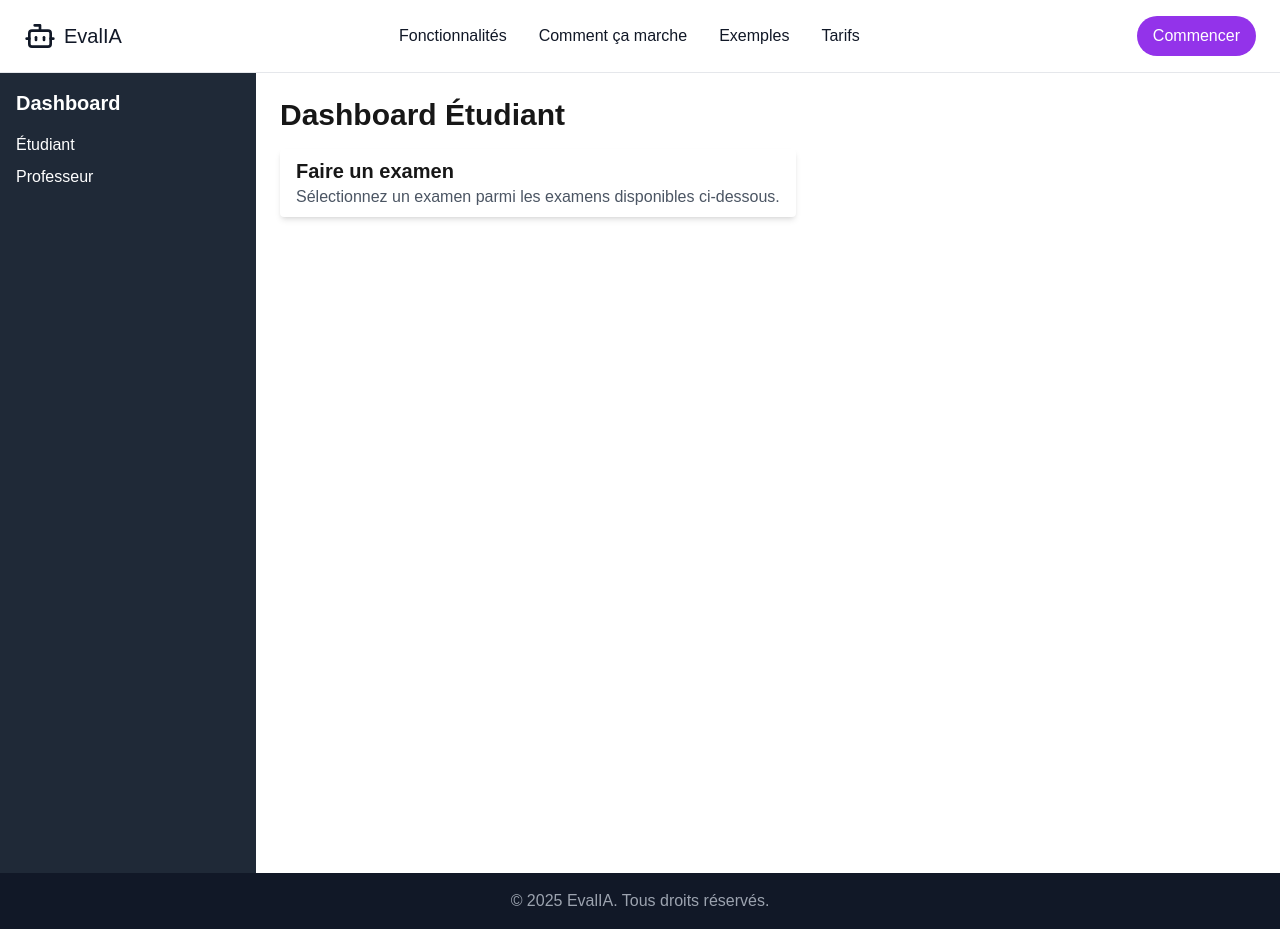
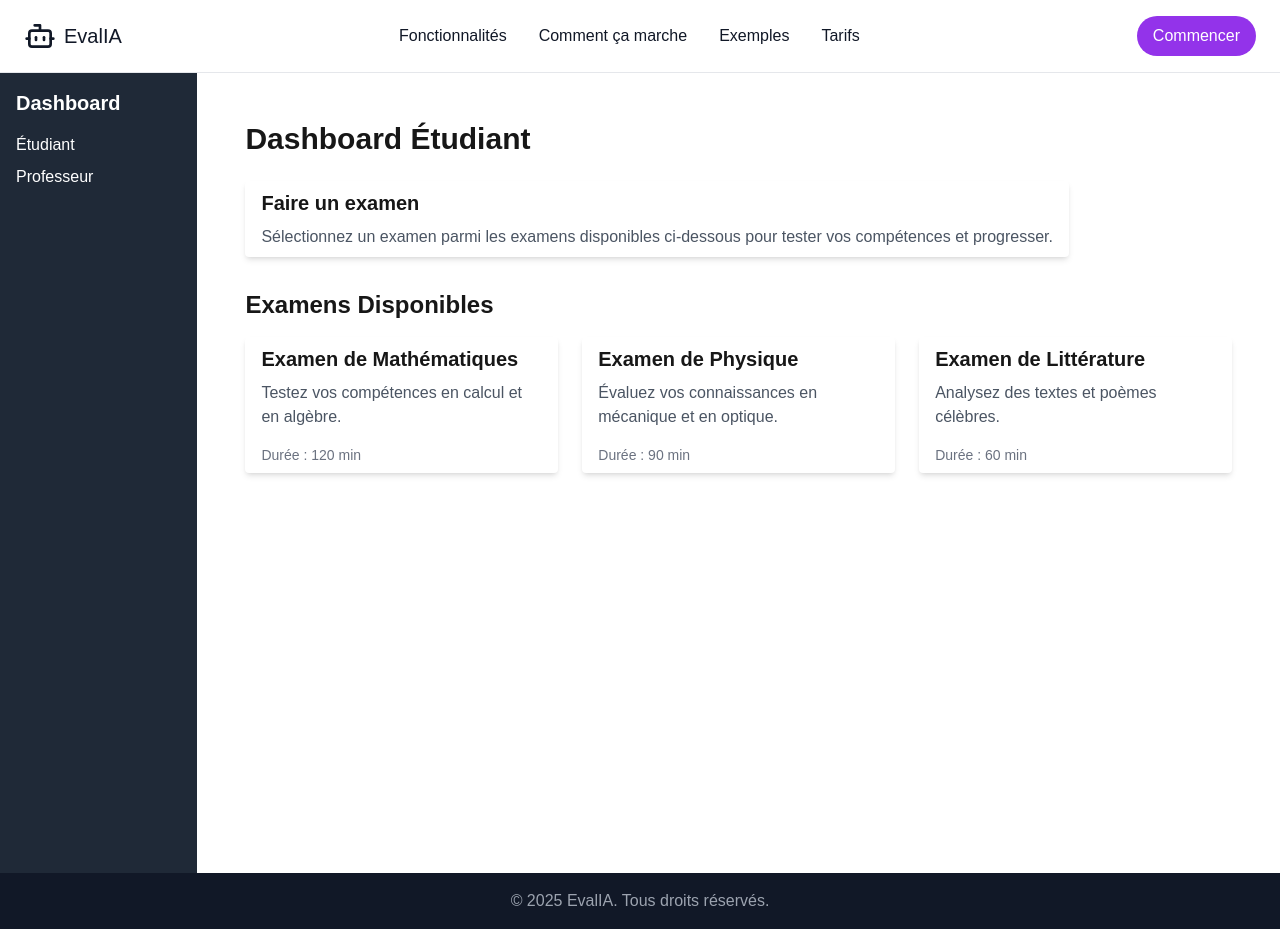
Before and after one commit to JoharyJonathan/Hackathon-evaluationparia, a Next.js app in the folder client/: page /dashboard/student in a window 1280 px wide. Built offline with nearby package versions, Linux system fonts and the light colour scheme.

Commit message:
Commit avy aty amin'ny front 5

```diff
--- a/client/app/(auth)/dashboard/student/page.tsx
+++ b/client/app/(auth)/dashboard/student/page.tsx
@@ -1,16 +1,56 @@
+"use client";
 import Card from "@/app/components/ui/Card";
+import Link from "next/link";
+
+const sampleExams = [
+  {
+    id: 1,
+    title: "Examen de Mathématiques",
+    description: "Testez vos compétences en calcul et en algèbre.",
+    duration: "120 min",
+  },
+  {
+    id: 2,
+    title: "Examen de Physique",
+    description: "Évaluez vos connaissances en mécanique et en optique.",
+    duration: "90 min",
+  },
+  {
+    id: 3,
+    title: "Examen de Littérature",
+    description: "Analysez des textes et poèmes célèbres.",
+    duration: "60 min",
+  },
+];
 
 export default function StudentDashboard() {
   return (
-      <div>
-        <h1 className="text-3xl font-bold mb-4">Dashboard Étudiant</h1>
+    <div className="p-6">
+      <h1 className="text-3xl font-bold mb-6">Dashboard Étudiant</h1>
 
-        <Card>
-          <h2 className="text-xl font-semibold">Faire un examen</h2>
+      {/* Section d'introduction */}
+      <Card className="p-4 mb-8">
+        <h2 className="text-xl font-semibold mb-2">Faire un examen</h2>
         <p className="text-gray-600">
-            Sélectionnez un examen parmi les examens disponibles ci-dessous.
+          Sélectionnez un examen parmi les examens disponibles ci-dessous pour tester vos compétences et progresser.
         </p>
       </Card>
+
+      {/* Liste des examens disponibles */}
+      <div>
+        <h2 className="text-2xl font-bold mb-4">Examens Disponibles</h2>
+        <div className="grid grid-cols-1 sm:grid-cols-2 lg:grid-cols-3 gap-6">
+          {sampleExams.map((exam) => (
+            <Link key={exam.id} href={`/exam/${exam.id}`} className="block">
+              <Card className="hover:shadow-xl transition-shadow p-4">
+                <h3 className="text-xl font-semibold mb-2">{exam.title}</h3>
+                <p className="text-gray-600 mb-4">{exam.description}</p>
+                <p className="text-sm text-gray-500">Durée : {exam.duration}</p>
+              </Card>
+            </Link>
+          ))}
+        </div>
+      </div>
     </div>
   );
 }
```
Lines whose indentation alone changed are shown as unchanged.
